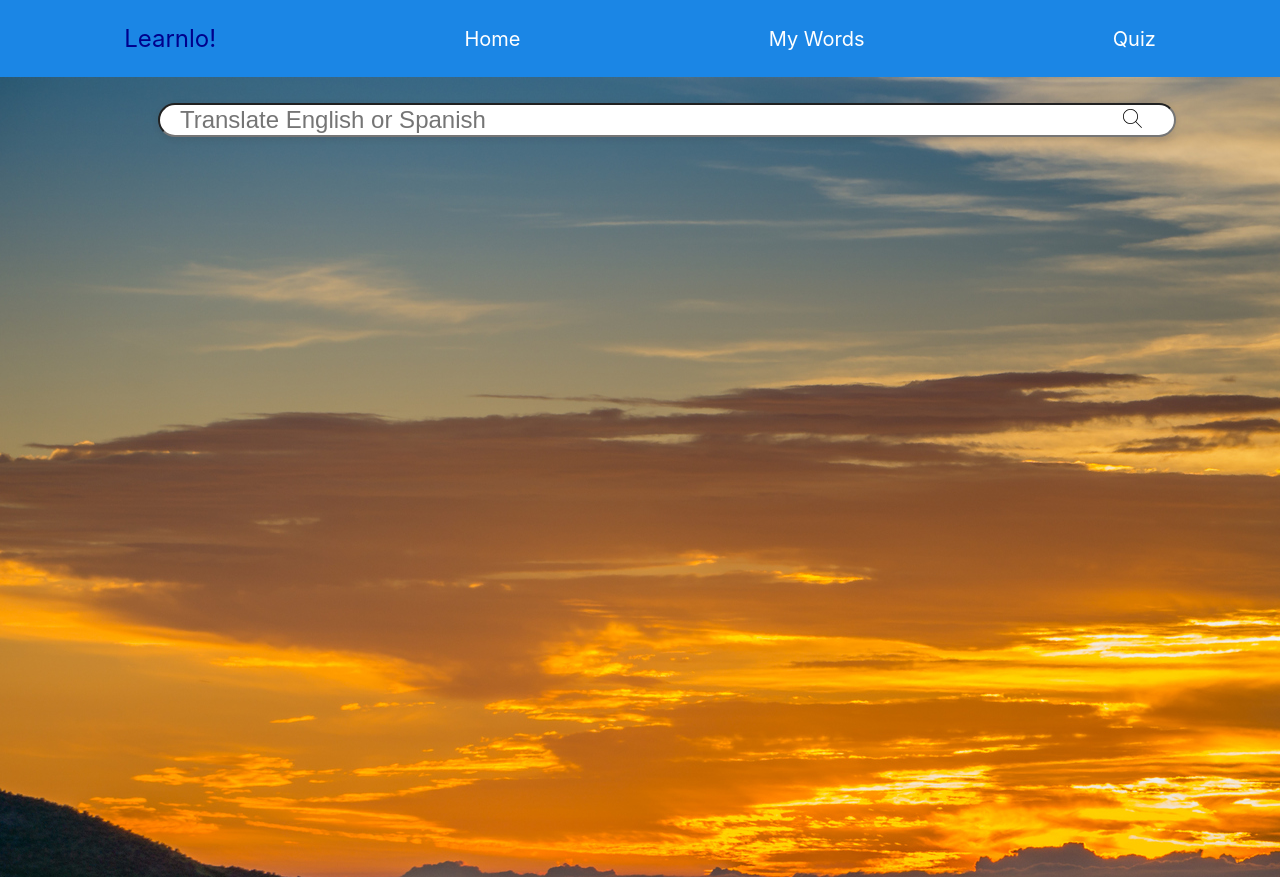
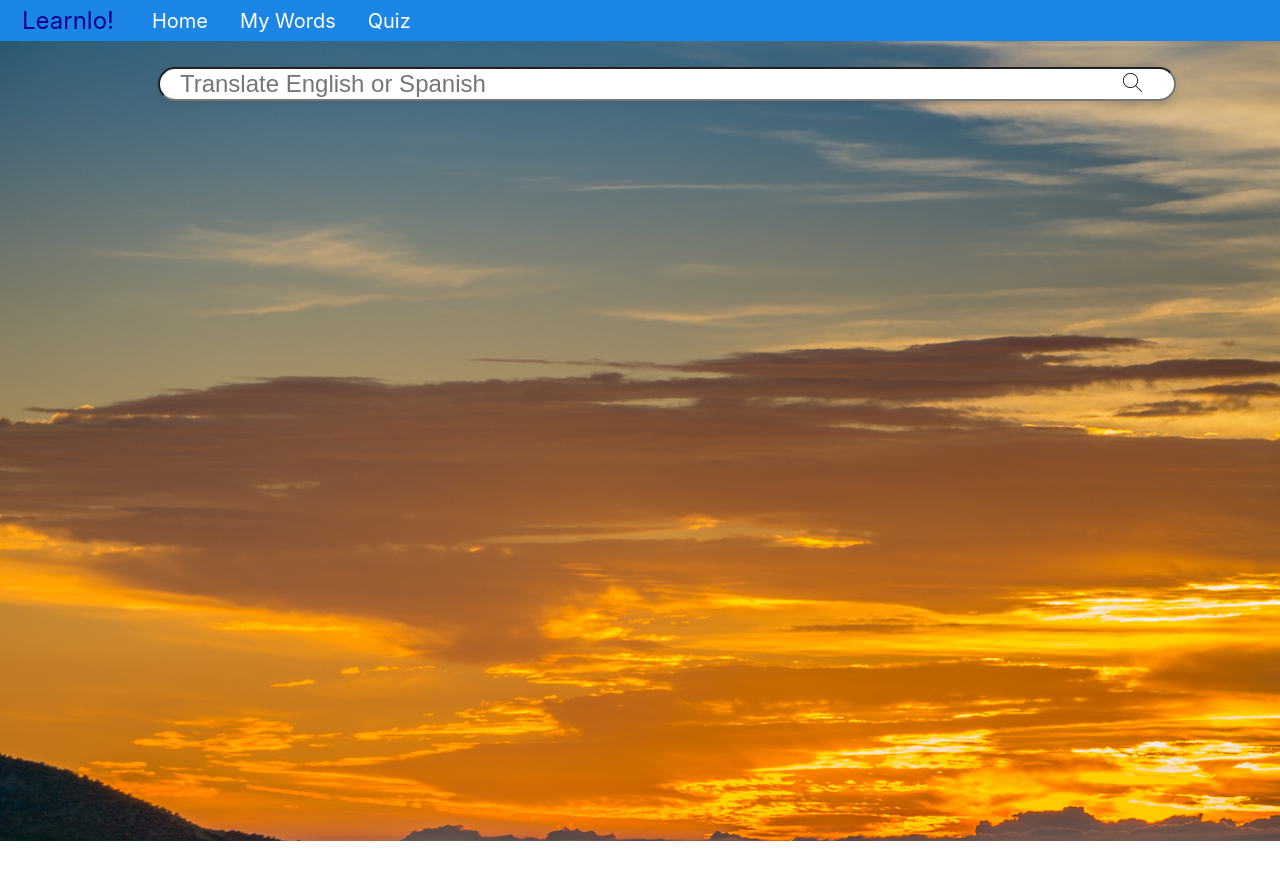
Before and after one commit to taylorjohnson141/learnlo, a React (Create React App) app: page / in a window 1280 px wide. After the commit the page ends 841 px from the top, so only its background shows below. Built offline with nearby package versions, Linux system fonts and the light colour scheme.

Commit message:
Make navbar height smaller

```diff
--- a/src/App/App.css
+++ b/src/App/App.css
@@ -1,5 +1,5 @@
 body{
-  background-color:#888787;
+  background-color:white;
 }
 .header{
   text-align: center;
--- a/src/NavBar/NavBar.css
+++ b/src/NavBar/NavBar.css
@@ -1,18 +1,21 @@
 .nav-container{
   padding-top: 0px;
-  padding-bottom: 0px;
-  font-size:2.5vh;
-  display: flex;
-  align-items: center;
-  justify-content: space-around;
-  background-color: #1B86E5;
+    padding-bottom: 0px;
+    font-size: 1.25rem;
+    display: flex;
+    align-items: center;
+    justify-content: left;
+    background-color: #1B86E5;
 }
 .link{
+  padding-left: 2rem;
   color: white;
   text-decoration: none;
 }
 .learnlo{
-  font-size: 3vh;
+  padding-left: 1rem;
+  margin: 6px;
+  font-size: 1.5rem;
   color: #00008B;
 }
   .link:visited { text-decoration: none; color:white; }
```
